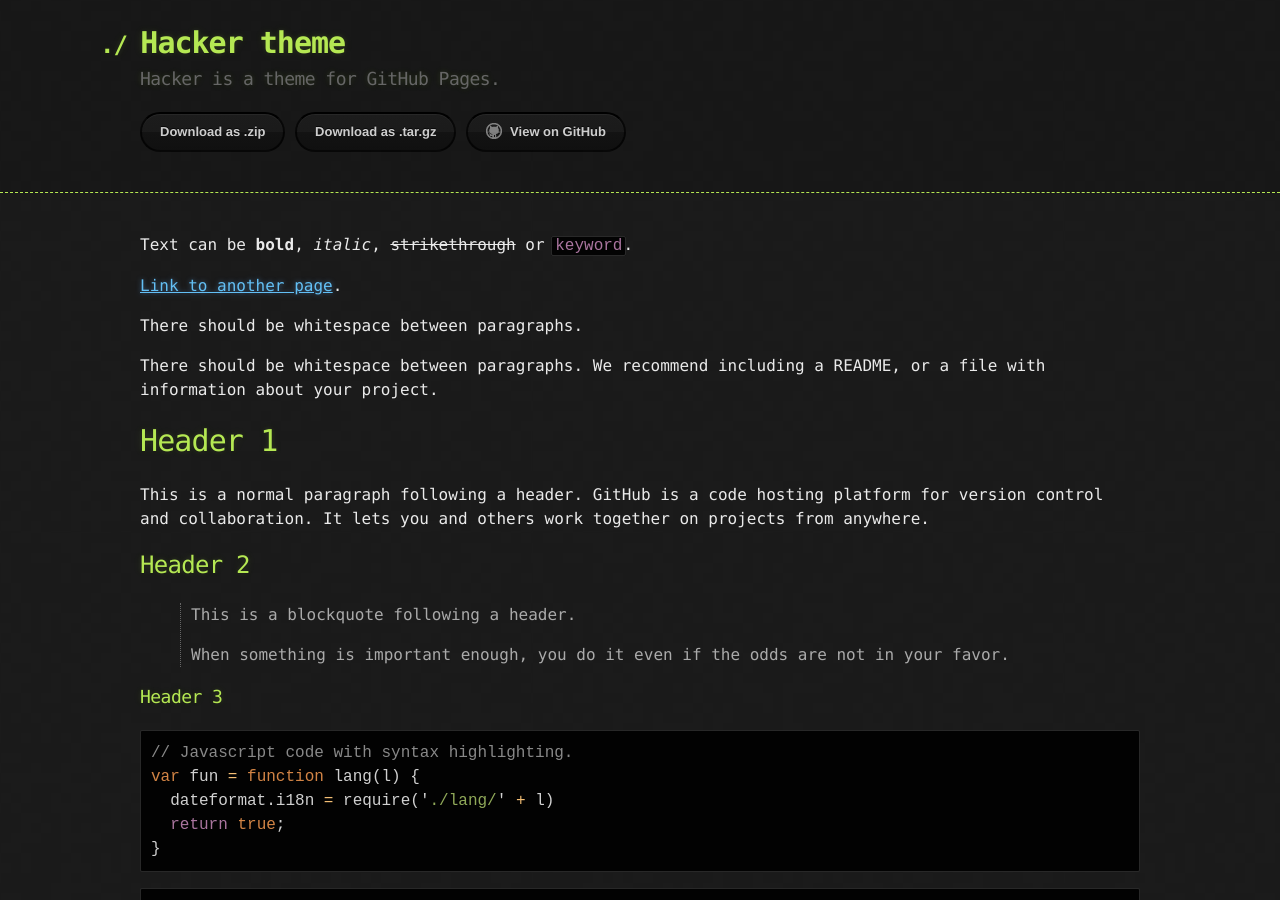
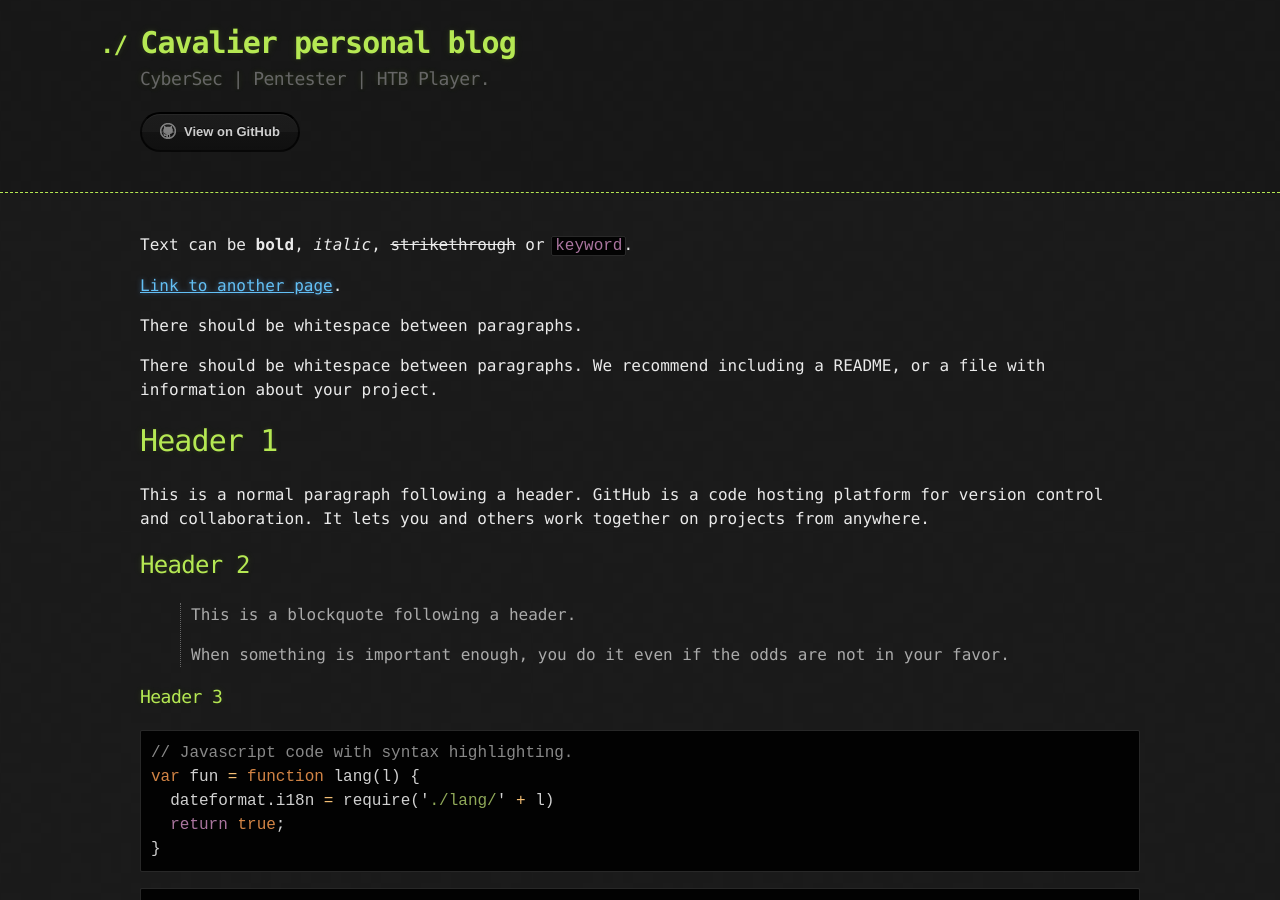
Before and after one commit to Cavalierz/Cavalierz.github.io, a Jekyll site: the page built from index.md, in a window 1280 px wide and 900 px high. Built offline with Jekyll 4.4.1, drawn with Linux system fonts in a browser that asks for light colours.

Commit message:
Update _config.yml

```diff
--- a/_config.yml
+++ b/_config.yml
@@ -1,5 +1,5 @@
-title: Hacker theme
-description: Hacker is a theme for GitHub Pages.
-show_downloads: true
+title: Cavalier personal blog
+description: CyberSec | Pentester | HTB Player.
+show_downloads: false
 google_analytics:
 theme: jekyll-theme-hacker
```
